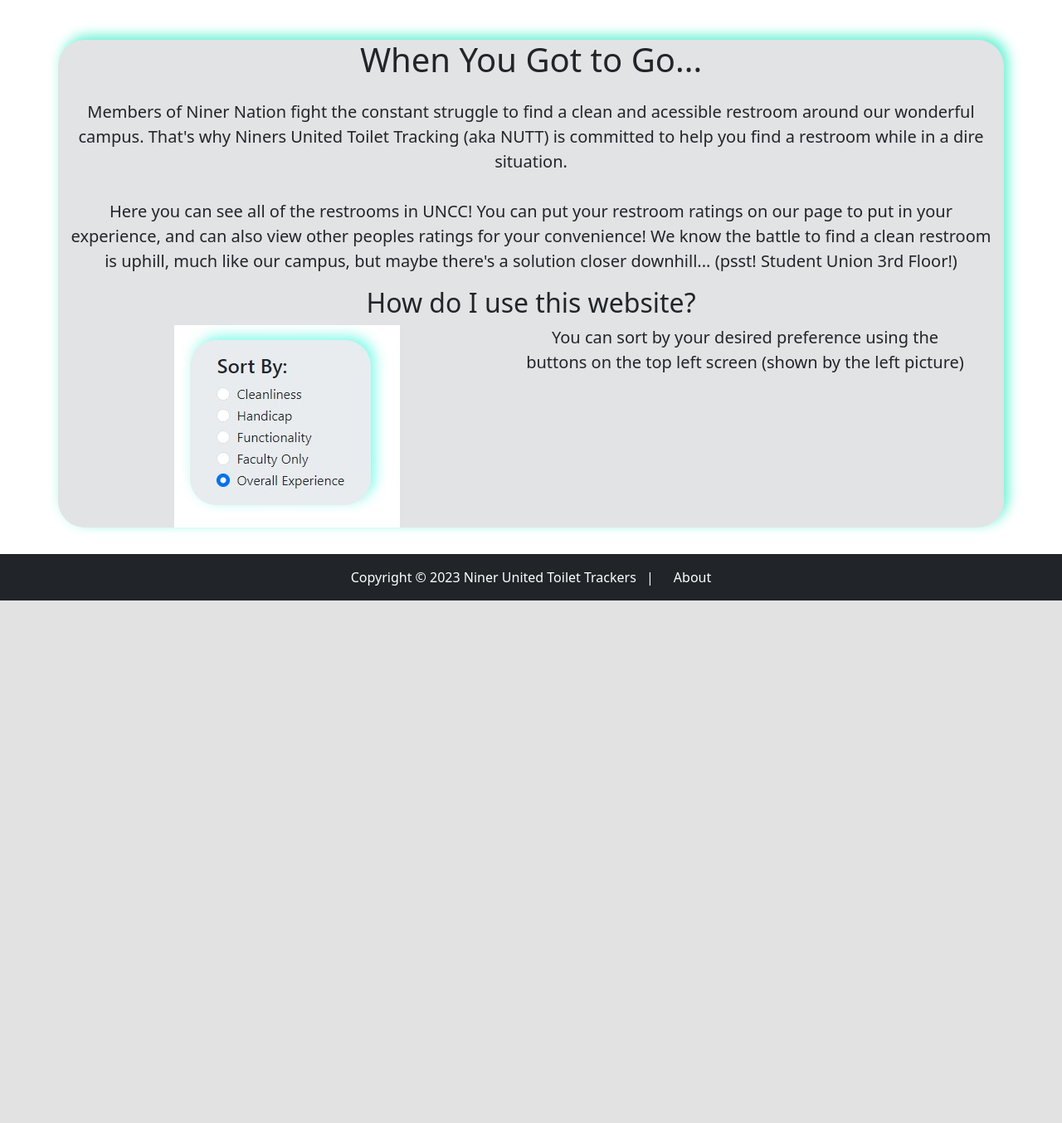
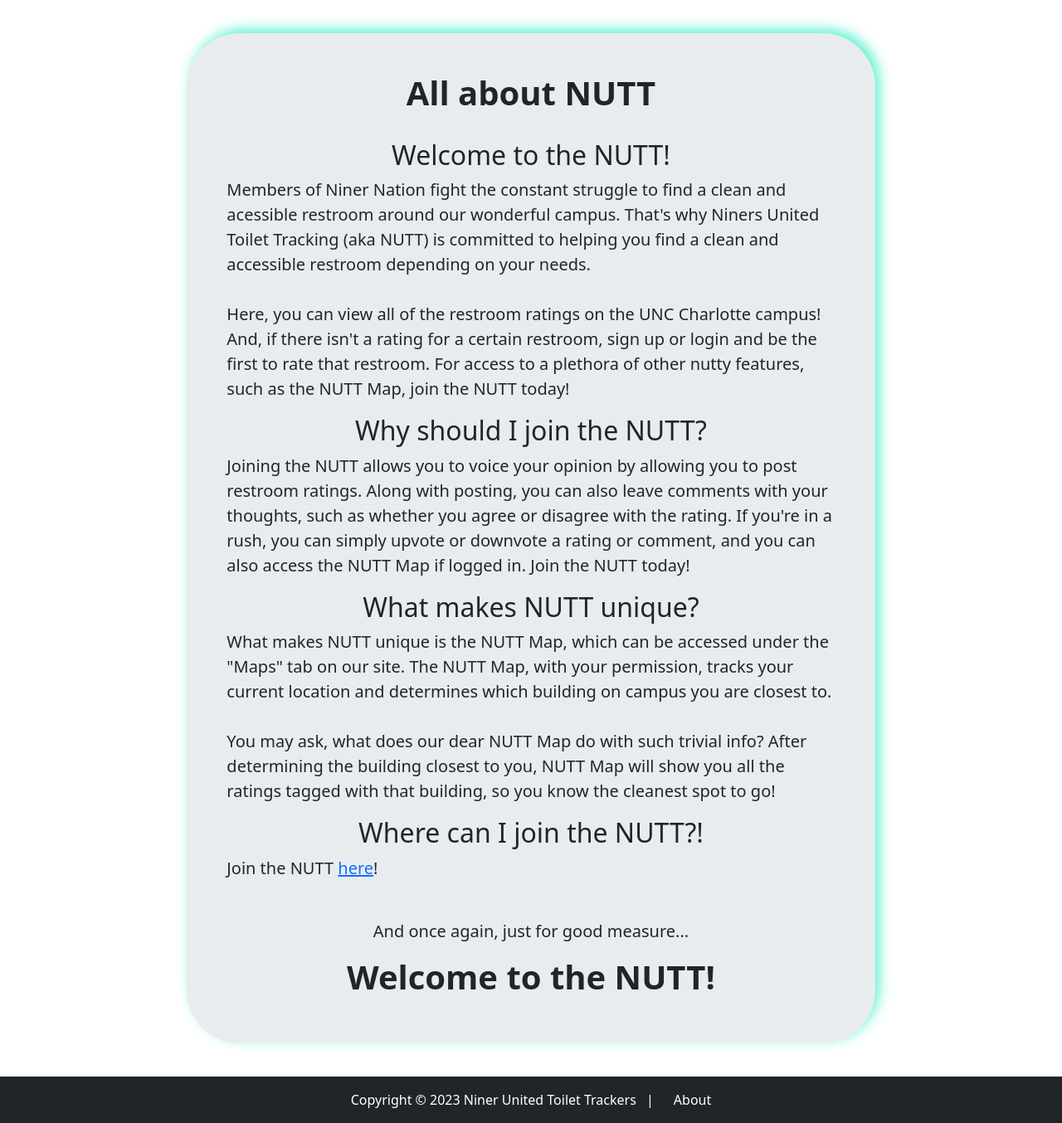
Before and after one commit to mustafaap/Niners-United-Classroom-Tracker-ITSC-3155-Final-Project, a Flask app: page /about in a window 1280 px wide. Shown: the part 76-1430 px from the top of the page at 83% size. Before the commit the page ends 800 px from the top, so only its background shows below. Run offline with Flask 3, Linux system fonts and the light colour scheme.

Commit message:
Redesigned about page, edited footer

```diff
--- a/templates/_layout.html
+++ b/templates/_layout.html
@@ -63,7 +63,7 @@
   {% block body %}
   {% endblock %}
   <!-- Footer -->
-  <footer class="bg-dark text-white py-3 fixed-bottom">
+  <footer class="footer bg-dark text-white py-3 position-sticky">
     <div class="container-fluid d-flex justify-content-center align-items-center">
       <div class="row">
         <div class="col-12 col-md-6 text-center text-md-start">
--- a/templates/about.html
+++ b/templates/about.html
@@ -3,23 +3,46 @@
 
 {% block body %}
 <div class="container-fluid">
-    <div class="container text-center bg-secondary-subtle rounded-5 mt-5 box-shadow">
-        <h1 class="my-4">When You Got to Go...</h1>
-        <div class="  ">
-            <p class="fs-5">
-                Members of Niner Nation fight the constant struggle to find a clean and acessible restroom around our wonderful campus. That's why Niners United Toilet Tracking (aka NUTT) is committed to help you find a restroom while in a dire situation.
+    <div class="row justify-content-center align-items-center">
+        <div class="col-md-8 col-11 my-3">
+            <div class="bg-body-secondary my-4 p-5 box-shadow" style="border-radius: 4rem;">
+                <h1 class="text-center fw-bold">All about NUTT</h1>
                 <br>
-                <br>
-                Here you can see all of the restrooms in UNCC! You can put your restroom ratings on our page to put in your experience, and can also view other peoples ratings for your convenience! We know the battle to find a clean restroom is uphill, much like our campus, but maybe there's a solution closer downhill... (psst! Student Union 3rd Floor!)
-            </p>
-            <h2>How do I use this website?</h2>
-            <div class="row">
-                <div class="col">
-                    <img src="static/Sort_rating.jpg" alt="sort_rating" class="img-fluid text-start">
-                </div>
-                <div class="col pe-5">
-                    <p class="fs-5">You can sort by your desired preference using the buttons on the top left screen (shown by the left picture)</p>
-                </div>
+                <h2 class="text-center">Welcome to the NUTT!</h2>
+                <p class="fs-5">
+                    Members of Niner Nation fight the constant struggle to find a
+                    clean and acessible restroom around our wonderful campus.
+                    That's why Niners United Toilet Tracking (aka NUTT) is committed to helping you
+                    find a clean and accessible restroom depending on your needs.
+                    <br><br>
+                    Here, you can view all of the restroom ratings on the UNC Charlotte campus!
+                    And, if there isn't a rating for a certain restroom, sign up or login and be the first to rate that restroom.
+                    For access to a plethora of other nutty features, such as the NUTT Map, join the NUTT today!
+                </p>
+                <h2 class="text-center">Why should I join the NUTT?</h2>
+                <p class="fs-5">
+                    Joining the NUTT allows you to voice your opinion by allowing you to post restroom ratings. Along with posting,
+                    you can also leave comments with your thoughts, such as whether you agree or disagree with the rating.
+                    If you're in a rush, you can simply upvote or downvote a rating or comment,
+                    and you can also access the NUTT Map if logged in. Join the NUTT today!
+                </p>
+                <h2 class="text-center">What makes NUTT unique?</h2>
+                <p class="fs-5">
+                    What makes NUTT unique is the NUTT Map, which can be accessed under the "Maps" tab on our site.
+                    The NUTT Map, with your permission, tracks your current location and
+                    determines which building on campus you are closest to.
+                    <br><br>
+                    You may ask, what does our dear NUTT Map do with such trivial info?
+                    After determining the building closest to you, NUTT Map will show you all the ratings tagged with that building,
+                    so you know the cleanest spot to go!
+                </p>
+                <h2 class="text-center">Where can I join the NUTT?!</h2>
+                <p class="fs-5">
+                    Join the NUTT <a href="/signup">here</a>!
+                    <br><br>
+                    <p class="fs-5 text-center">And once again, just for good measure...</p>
+                </p>
+                <h1 class="text-center fw-bold">Welcome to the NUTT!</h1>
             </div>
         </div>
     </div>
```
Also changed, not shown: static/Sort_rating.jpg (deleted).
